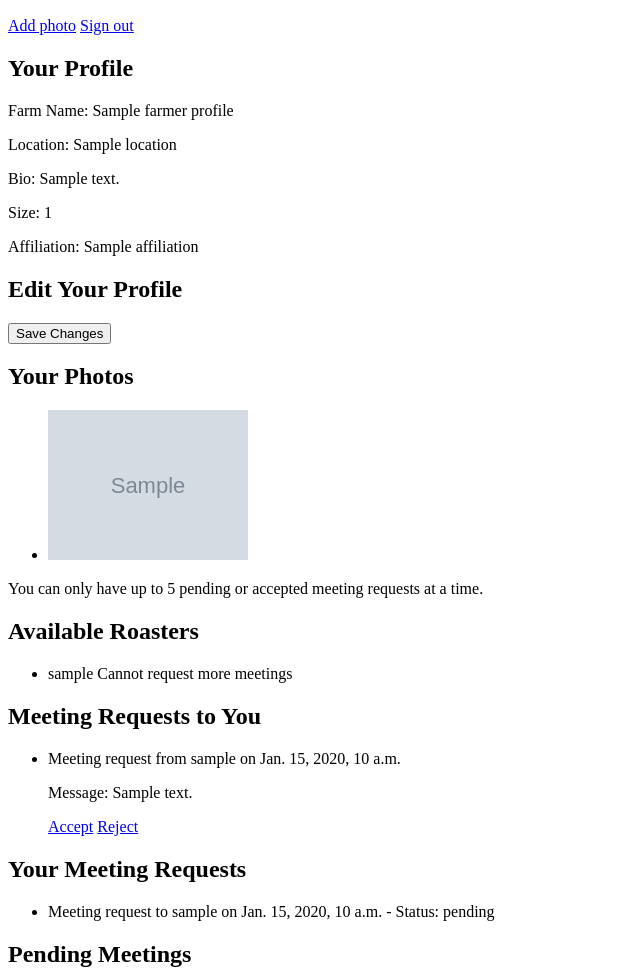
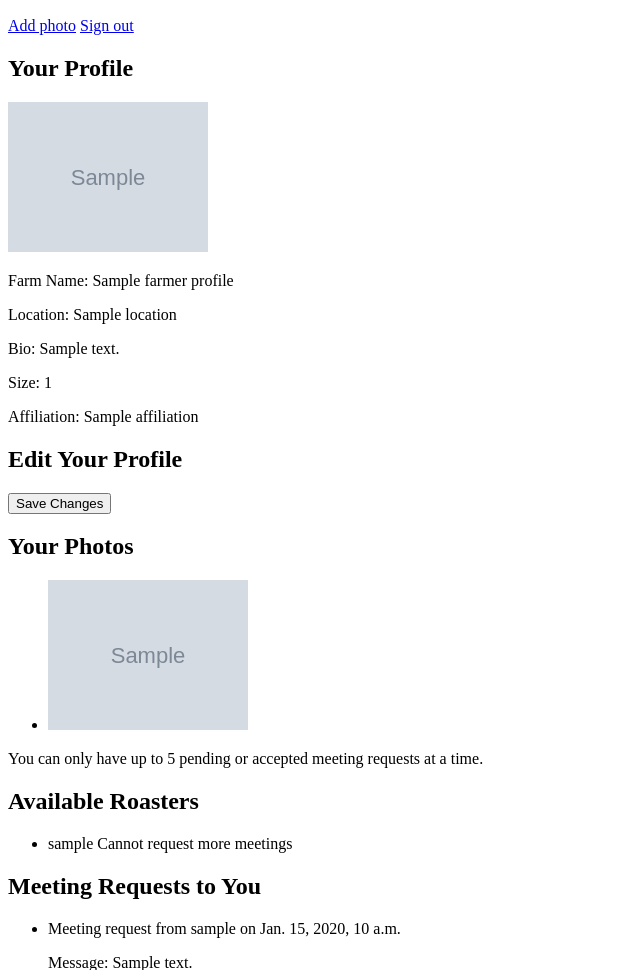
Before and after one commit to GBS-SpecialtyCoffee-Projects/RBF_platform, a Django app: template base/templates/base/farmer_dashboard.html in a window 1280 px wide. Shown: the part 97-1067 px from the top of the page, without its empty margins (0-640 px from the left). Run offline with Django 4.2, Linux system fonts and the light colour scheme; the template is opened without the code that fills it: most values are stand-ins (such as "Sample title", 1, 10 or a date in 2020); grey boxes marked "Sample" are stand-in pictures.

Commit message:
Update farmer_dashboard.html

```diff
--- a/base/templates/base/farmer_dashboard.html
+++ b/base/templates/base/farmer_dashboard.html
@@ -13,6 +13,7 @@
 
     {% if farmer_profile %}
         <h2>Your Profile</h2>
+                <img src="{{ farmer_profile.profile_picture.url }}" alt="Profile Picture" width="200" />
         <p>Farm Name: {{ farmer_profile.farm_name }}</p>
         <p>Location: {{ farmer_profile.location }}</p>
         <p>Bio: {{ farmer_profile.bio }}</p>
@@ -36,7 +37,9 @@
     <h2>Your Photos</h2>
     <ul>
         {% for photo in farmer_photos %}
-            <li><img src="{{ photo.photo.url }}" alt="Photo {{ photo.id }}" width="200" /></li>
+            {% if photo.photo %}
+                <li><img src="{{ photo.photo.url }}" alt="Photo {{ photo.id }}" width="200" /></li>
+            {% endif %}
         {% endfor %}
     </ul>
 
```
